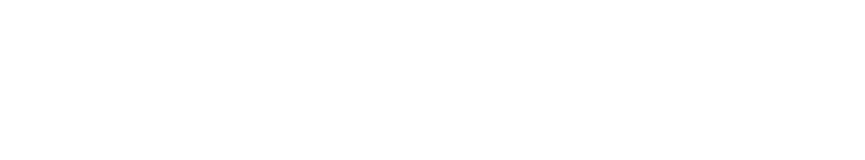
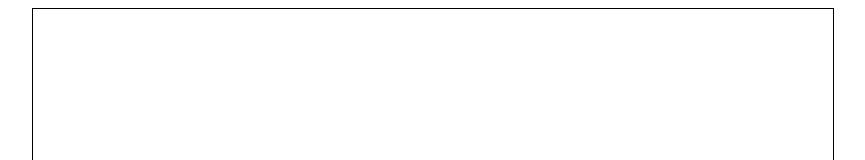
Before and after one commit to m1sis/BLINDWORK.ENGINEER, a plain HTML site: page index.html in a window 1280 px wide. Shown: the top 160 px of the page, without its empty margins (288-1153 px from the left). Drawn offline with Linux system fonts and the light colour scheme.

Commit message:
center and border

```diff
--- a/index.html
+++ b/index.html
@@ -9,13 +9,13 @@
     }
     canvas {
       position: absolute;
-      border: 0px solid black;
+      border: 0.5px solid black;
     }
     #squareCanvas {
       pointer-events: none;
     }
     body {
-      margin-top: 60px;
+
       display: block;
       margin-left: auto;
       margin-right: auto;
```
